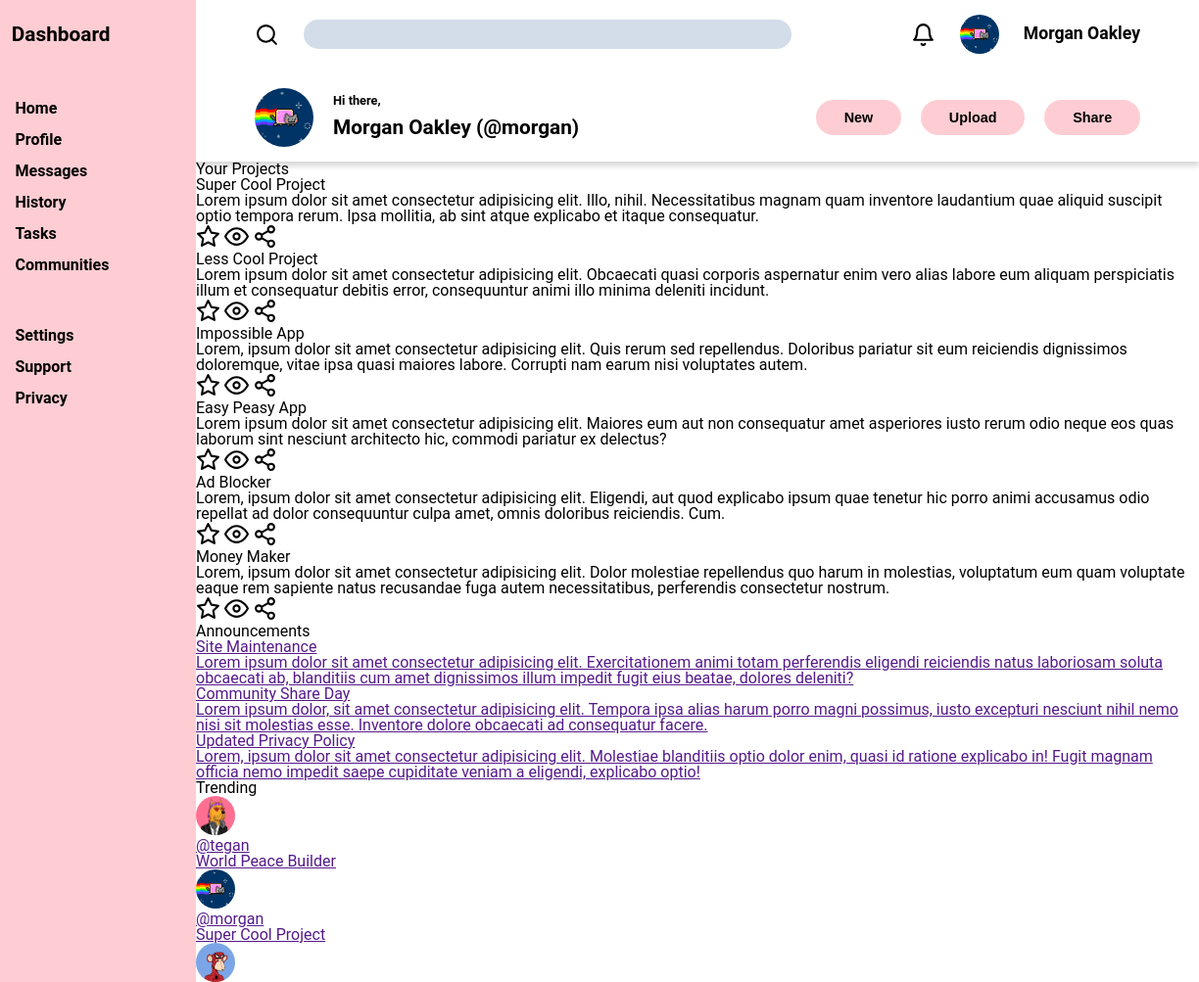
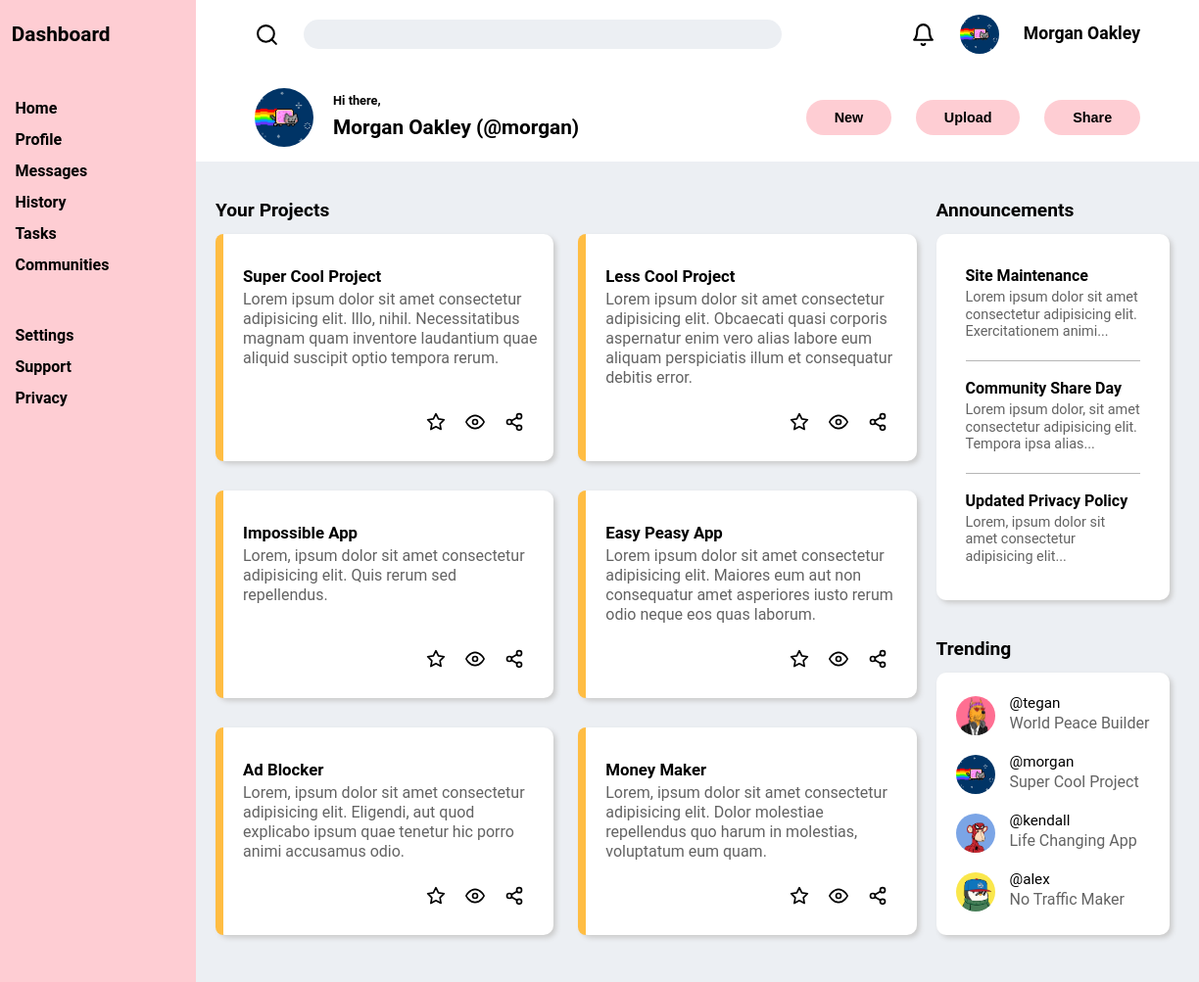
Before and after one commit to tl51829/odin-admin-dashboard, a plain HTML site: page index.html in a window 1280 px wide. Shown: the top 1003 px of the page at 98% size, 56-1280 px from the left. Drawn offline with Linux system fonts and the light colour scheme.

Commit message:
Add all content styles

```diff
--- a/index.html
+++ b/index.html
@@ -103,12 +103,14 @@
         </div>
 
         <main class="content">
+            <div class="project-area">
+                <h4>Your Projects</h4>
                 <div class="projects">
-                <h4>Your Projects</h4>
                     <div class="project">
+                        <div class="color-banner"></div>
                         <div class="text">
                             <h5>Super Cool Project</h5>
-                        <p>Lorem ipsum dolor sit amet consectetur adipisicing elit. Illo, nihil. Necessitatibus magnam quam inventore laudantium quae aliquid suscipit optio tempora rerum. Ipsa mollitia, ab sint atque explicabo et itaque consequatur.</p>
+                            <p>Lorem ipsum dolor sit amet consectetur adipisicing elit. Illo, nihil. Necessitatibus magnam quam inventore laudantium quae aliquid suscipit optio tempora rerum.</p>
                         </div>
                         <div class="icons">
                             <img src="assets/icons/star.svg" alt="Star">
@@ -117,9 +119,10 @@
                         </div>
                     </div>
                     <div class="project">
+                        <div class="color-banner"></div>
                         <div class="text">
                             <h5>Less Cool Project</h5>
-                        <p>Lorem ipsum dolor sit amet consectetur adipisicing elit. Obcaecati quasi corporis aspernatur enim vero alias labore eum aliquam perspiciatis illum et consequatur debitis error, consequuntur animi illo minima deleniti incidunt.</p>
+                            <p>Lorem ipsum dolor sit amet consectetur adipisicing elit. Obcaecati quasi corporis aspernatur enim vero alias labore eum aliquam perspiciatis illum et consequatur debitis error.</p>
                         </div>
                         <div class="icons">
                             <img src="assets/icons/star.svg" alt="Star">
@@ -128,9 +131,10 @@
                         </div>
                     </div>
                     <div class="project">
+                        <div class="color-banner"></div>
                         <div class="text">
                             <h5>Impossible App</h5>
-                        <p>Lorem, ipsum dolor sit amet consectetur adipisicing elit. Quis rerum sed repellendus. Doloribus pariatur sit eum reiciendis dignissimos doloremque, vitae ipsa quasi maiores labore. Corrupti nam earum nisi voluptates autem.</p>
+                            <p>Lorem, ipsum dolor sit amet consectetur adipisicing elit. Quis rerum sed repellendus.</p>
                         </div>
                         <div class="icons">
                             <img src="assets/icons/star.svg" alt="Star">
@@ -139,9 +143,10 @@
                         </div>
                     </div>
                     <div class="project">
+                        <div class="color-banner"></div>
                         <div class="text">
                             <h5>Easy Peasy App</h5>
-                        <p>Lorem ipsum dolor sit amet consectetur adipisicing elit. Maiores eum aut non consequatur amet asperiores iusto rerum odio neque eos quas laborum sint nesciunt architecto hic, commodi pariatur ex delectus?</p>
+                            <p>Lorem ipsum dolor sit amet consectetur adipisicing elit. Maiores eum aut non consequatur amet asperiores iusto rerum odio neque eos quas laborum.</p>
                         </div>
                         <div class="icons">
                             <img src="assets/icons/star.svg" alt="Star">
@@ -150,9 +155,10 @@
                         </div>
                     </div>
                     <div class="project">
+                        <div class="color-banner"></div>
                         <div class="text">
                             <h5>Ad Blocker</h5>
-                        <p>Lorem, ipsum dolor sit amet consectetur adipisicing elit. Eligendi, aut quod explicabo ipsum quae tenetur hic porro animi accusamus odio repellat ad dolor consequuntur culpa amet, omnis doloribus reiciendis. Cum.</p>
+                            <p>Lorem, ipsum dolor sit amet consectetur adipisicing elit. Eligendi, aut quod explicabo ipsum quae tenetur hic porro animi accusamus odio.</p>
                         </div>
                         <div class="icons">
                             <img src="assets/icons/star.svg" alt="Star">
@@ -161,9 +167,10 @@
                         </div>
                     </div>
                     <div class="project">
+                        <div class="color-banner"></div>
                         <div class="text">
                             <h5>Money Maker</h5>
-                        <p>Lorem, ipsum dolor sit amet consectetur adipisicing elit. Dolor molestiae repellendus quo harum in molestias, voluptatum eum quam voluptate eaque rem sapiente natus recusandae fuga autem necessitatibus, perferendis consectetur nostrum.</p>
+                            <p>Lorem, ipsum dolor sit amet consectetur adipisicing elit. Dolor molestiae repellendus quo harum in molestias, voluptatum eum quam.</p>
                         </div>
                         <div class="icons">
                             <img src="assets/icons/star.svg" alt="Star">
@@ -172,32 +179,38 @@
                         </div>
                     </div>
                 </div>
+            </div>
             <div class="announcements-and-trending">
+                <div class="announcement-area">
+                    <h4>Announcements</h4>
                     <div class="announcements">
-                    <h4>Announcements</h4>
                         <ul>
                             <li>
                                 <a href="">
                                     <h6>Site Maintenance</h6>
-                                <p>Lorem ipsum dolor sit amet consectetur adipisicing elit. Exercitationem animi totam perferendis eligendi reiciendis natus laboriosam soluta obcaecati ab, blanditiis cum amet dignissimos illum impedit fugit eius beatae, dolores deleniti?</p>
+                                    <p>Lorem ipsum dolor sit amet consectetur adipisicing elit. Exercitationem animi...</p>
                                 </a>
                             </li>
+                            <div class="announcement-border"></div>
                             <li>
                                 <a href="">
                                     <h6>Community Share Day</h6>
-                                <p>Lorem ipsum dolor, sit amet consectetur adipisicing elit. Tempora ipsa alias harum porro magni possimus, iusto excepturi nesciunt nihil nemo nisi sit molestias esse. Inventore dolore obcaecati ad consequatur facere.</p>
+                                    <p>Lorem ipsum dolor, sit amet consectetur adipisicing elit. Tempora ipsa alias...</p>
                                 </a>
                             </li>
+                            <div class="announcement-border"></div>
                             <li>
                                 <a href="">
                                     <h6>Updated Privacy Policy</h6>
-                                <p>Lorem, ipsum dolor sit amet consectetur adipisicing elit. Molestiae blanditiis optio dolor enim, quasi id ratione explicabo in! Fugit magnam officia nemo impedit saepe cupiditate veniam a eligendi, explicabo optio!</p>
+                                    <p>Lorem, ipsum dolor sit amet consectetur adipisicing elit...</p>
                                 </a>
                             </li>
                         </ul>
                     </div>
+                </div>
+                <div class="trending-area">
+                    <h4>Trending</h4>
                     <div class="trending">
-                    <h4>Trending</h4>
                         <ul>
                             <li>
                                 <a href="">
@@ -230,6 +243,7 @@
                         </ul>
                     </div>
                 </div>
+            </div>
         </main>
     </div>
 </body>
--- a/style.css
+++ b/style.css
@@ -1,6 +1,6 @@
 :root {
     --pink-color: #fecdd3;
-    --gray-color: #d3dce9;
+    --gray-color: #eceff3;
 }
 
 body {
@@ -90,7 +90,7 @@ img[src*="profile-pictures"] {
 
 .header .btn-container {
     display: flex;
-    gap: 20px;
+    gap: 25px;
     align-items: center;
     justify-content: right;
 }
@@ -151,4 +151,162 @@ img[src*="profile-pictures"] {
 
 .content {
     grid-column: 2;
+
+    display: grid;
+    grid-template-columns: 3fr 1fr;
+    gap: 20px;
+    align-items: start;
+
+    padding: 40px 30px 60px 20px;
+    background-color: var(--gray-color);
 }
+
+.content .projects {
+    display: grid;
+    grid-template-columns: repeat(auto-fit, minmax(300px, 1fr));
+    gap: 30px 25px;
+}
+
+.project-area {
+    display: grid;
+    gap: 15px;
+}
+
+.project-area > h4 {
+    font-weight: bold;
+    font-size: 1.2rem;
+}
+
+.project {
+    display: grid;
+    grid-template-columns: auto 1fr;
+
+    background-color: white;
+    box-shadow: 3px 3px 5px 0 rgb(204, 204, 204);
+    border-radius: 10px;
+}
+
+.project .color-banner {
+    background-color: rgb(255, 189, 67);
+    width: 8px;
+    height: 100%;
+    border-radius: 10px 0 0 10px;
+
+    grid-row: span 2;
+}
+
+.project .text {
+    margin: 35px 15px 25px 20px;
+}
+
+.project h5 {
+    font-weight: bold;
+    font-size: 1.05rem;
+    margin-bottom: 5px;
+}
+
+.project p {
+    color: rgb(99, 99, 99);
+    line-height: 1.25rem;
+    font-size: 1rem;
+}
+
+.project .icons {
+    display: flex;
+    justify-content: end;
+    align-items: end;
+    gap: 20px;
+
+    margin-right: 30px;
+    margin-bottom: 30px;
+}
+
+.project .icons img {
+    width: 20px;
+}
+
+.announcements-and-trending {
+    display: grid;
+    gap: 40px;
+}
+
+.announcements-and-trending h4 {
+    font-weight: bold;
+    font-size: 1.2rem;
+}
+
+.announcement-area {
+    display: grid;
+    gap: 15px;
+}
+
+.announcements {
+    background-color: white;
+    padding: 35px 30px;
+    border-radius: 10px;
+    box-shadow: 3px 3px 5px 0 rgb(204, 204, 204);
+}
+
+.announcements a {
+    text-decoration: none;
+    color: black;
+}
+
+.announcements h6 {
+    font-size: 1rem;
+    font-weight: bold;
+    margin-bottom: 5px;
+}
+
+.announcements p {
+    color: rgb(99, 99, 99);
+    line-height: 1.1rem;
+    font-size: 0.9rem;
+}
+
+.announcements .announcement-border {
+    width: 100%;
+    height: 1px;
+    background-color: rgb(182, 182, 182);
+    margin: 20px 0;
+}
+
+.trending-area {
+    display: grid;
+    gap: 15px;
+}
+
+.trending {
+    background-color: white;
+    padding: 24px 20px;
+    border-radius: 10px;
+    box-shadow: 3px 3px 5px 0 rgb(204, 204, 204);
+}
+
+.trending ul {
+    display: grid;
+    gap: 20px;
+}
+
+.trending a {
+    text-decoration: none;
+
+    display: grid;
+    grid-template-columns: 40px 1fr;
+    grid-template-rows: repeat(2, 20px);
+    gap: 0 15px;
+}
+
+.trending a img {
+    grid-row: span 2;
+}
+
+.trending a p:first-of-type {
+    color: black;
+    font-size: 0.95rem;
+}
+
+.trending a p:last-of-type {
+    color: rgb(99, 99, 99);
+    font-size: 1rem;
+}
```
Lines whose indentation alone changed are shown as unchanged.
